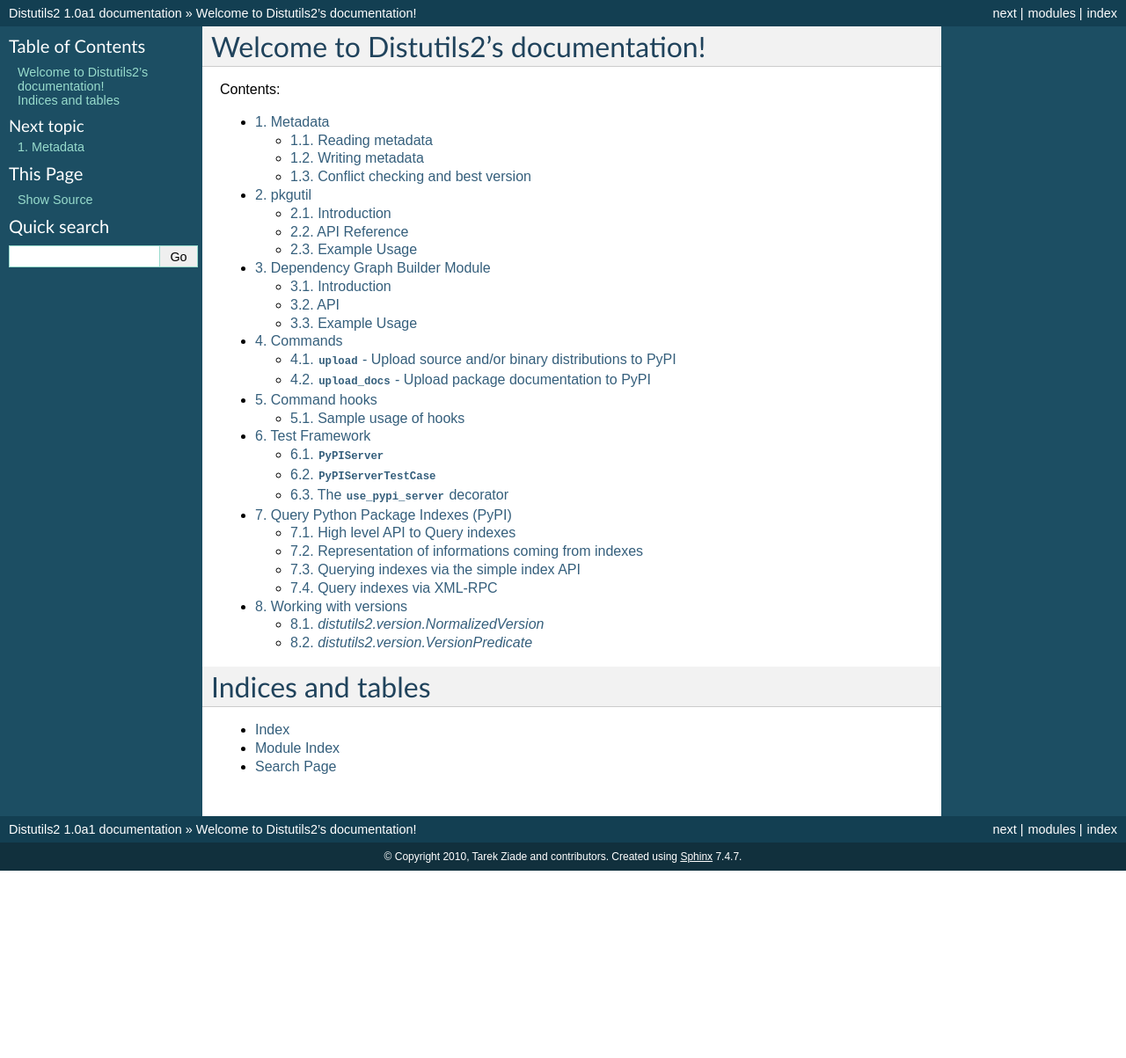
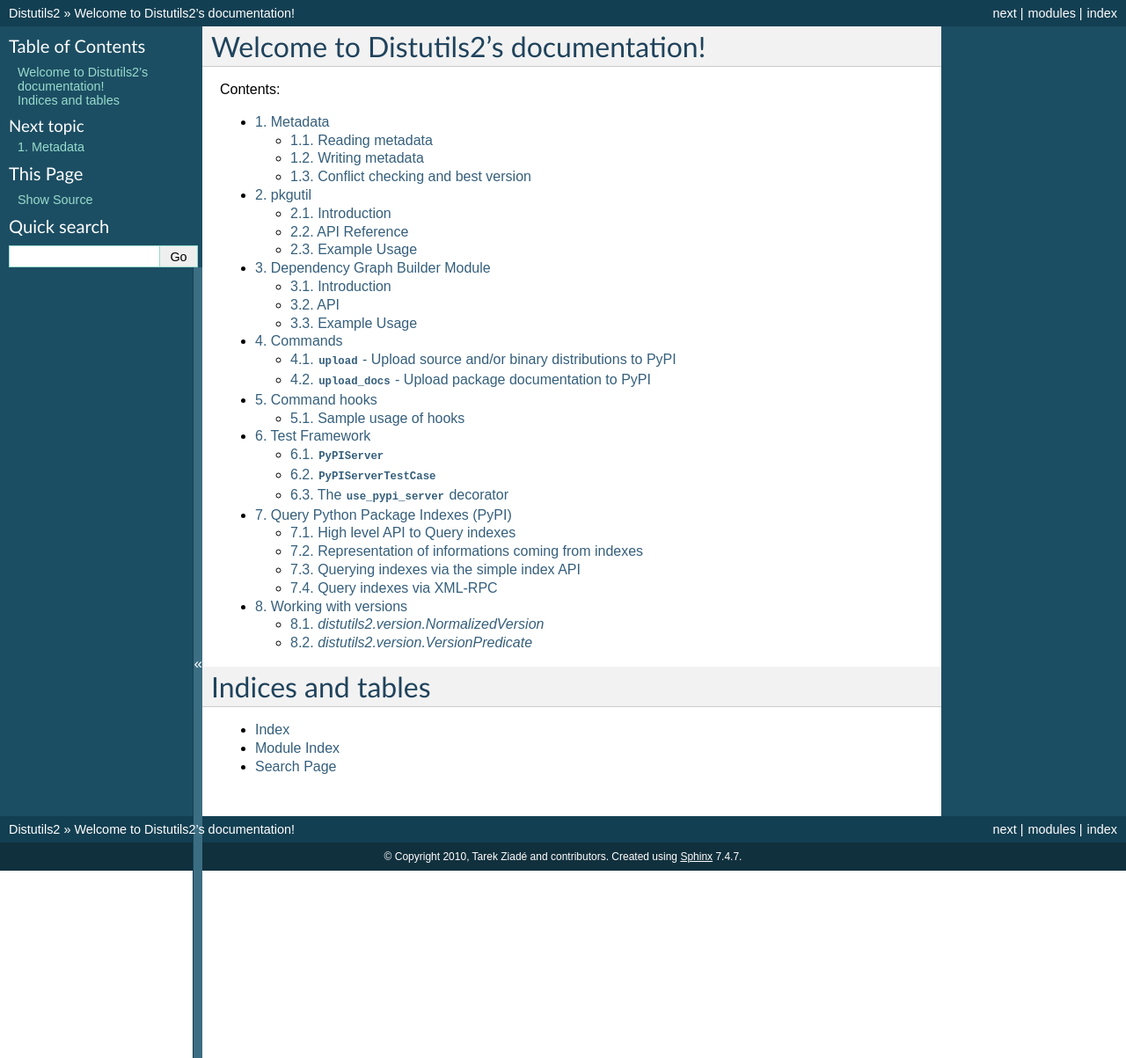
Before and after one commit to crateio/distutils2, a Sphinx documentation site: the page built from docs/source/index.rst, in a window 1280 px wide. Shown: the whole page at 88% size. Built offline with Sphinx 7.4.7, drawn with Linux system fonts in a browser that asks for light colours; pages that are not in the unit, such as notebooks, are missing from menus; before the commit the page ends 990 px from its top, so only the background shows below that.

Commit message:
Update configuration, now requires Sphinx 1.0

```diff
--- a/docs/source/conf.py
+++ b/docs/source/conf.py
@@ -3,7 +3,8 @@
 # Distutils2 documentation build configuration file, created by
 # sphinx-quickstart on Sun Feb 28 15:23:06 2010.
 #
-# This file is execfile()d with the current directory set to its containing dir.
+# This file is execfile()d with the current directory set to its containing
+# dir. It requires Sphinx 1.0.
 #
 # Note that not all possible configuration values are present in this
 # autogenerated file.
@@ -39,7 +40,7 @@
 
 # General information about the project.
 project = u'Distutils2'
-copyright = u'2010, Tarek Ziade and contributors'
+copyright = u'2010, Tarek Ziadé and contributors'
 
 # The version info for the project you're documenting, acts as replacement for
 # |version| and |release|, also used in various other places throughout the
@@ -48,7 +49,7 @@
 # The short X.Y version.
 version = '1.0a1'
 # The full version, including alpha/beta/rc tags.
-release = '1.0a1'
+release = '1.0a1+'
 
 # The language for content autogenerated by Sphinx. Refer to documentation
 # for a list of supported languages.
@@ -97,14 +98,14 @@
 # Theme options are theme-specific and customize the look and feel of a theme
 # further.  For a list of options available for each theme, see the
 # documentation.
-#html_theme_options = {}
+html_theme_options = {'collapsiblesidebar': True}
 
 # Add any paths that contain custom themes here, relative to this directory.
 #html_theme_path = []
 
 # The name for this set of Sphinx documents.  If None, it defaults to
 # "<project> v<release> documentation".
-#html_title = None
+html_title = 'Distutils2'
 
 # A shorter title for the navigation bar.  Default is the same as html_title.
 #html_short_title = None
@@ -174,7 +175,7 @@
 # (source start file, target name, title, author, documentclass [howto/manual]).
 latex_documents = [
   ('index', 'Distutils2.tex', u'Distutils2 Documentation',
-   u'Tarek Ziade and contributors', 'manual'),
+   u'Tarek Ziadé and contributors', 'manual'),
 ]
 
 # The name of an image file (relative to this directory) to place at the top of
```
Also changed, not shown: 1 other file.
